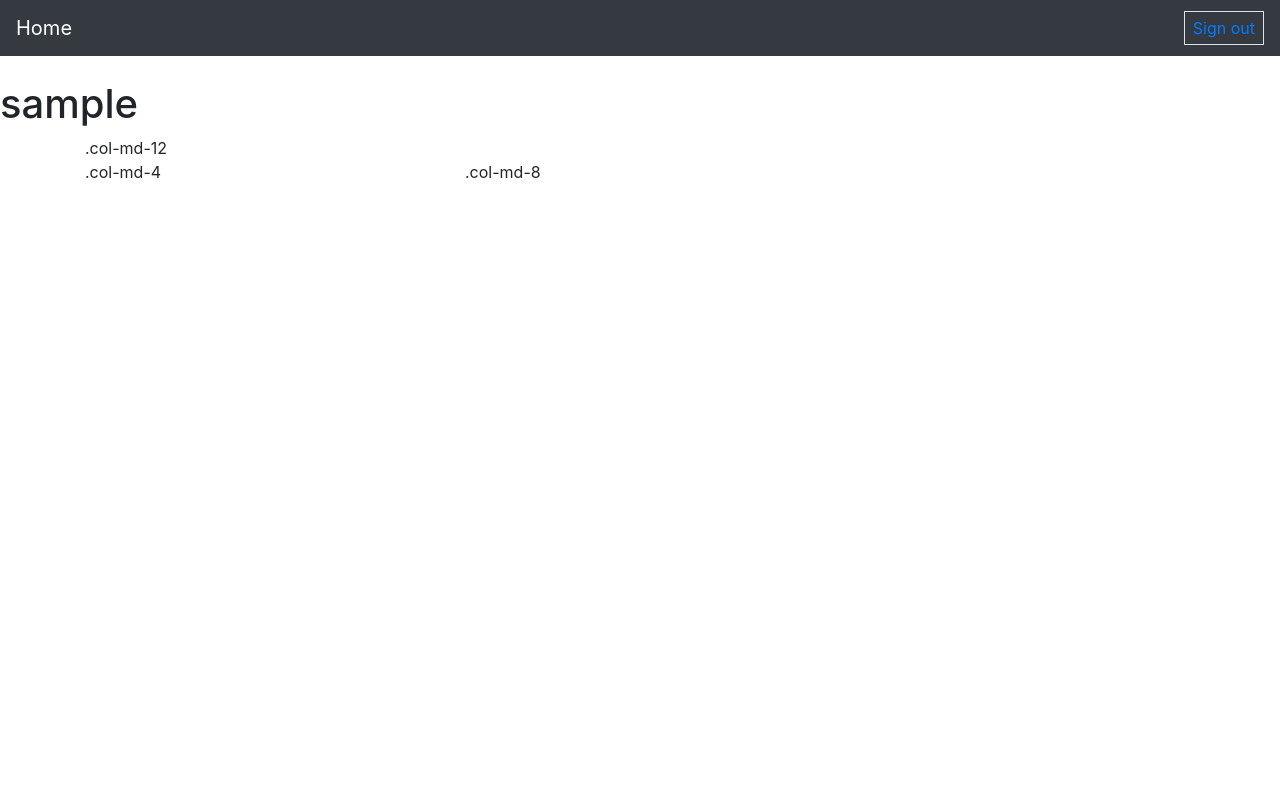
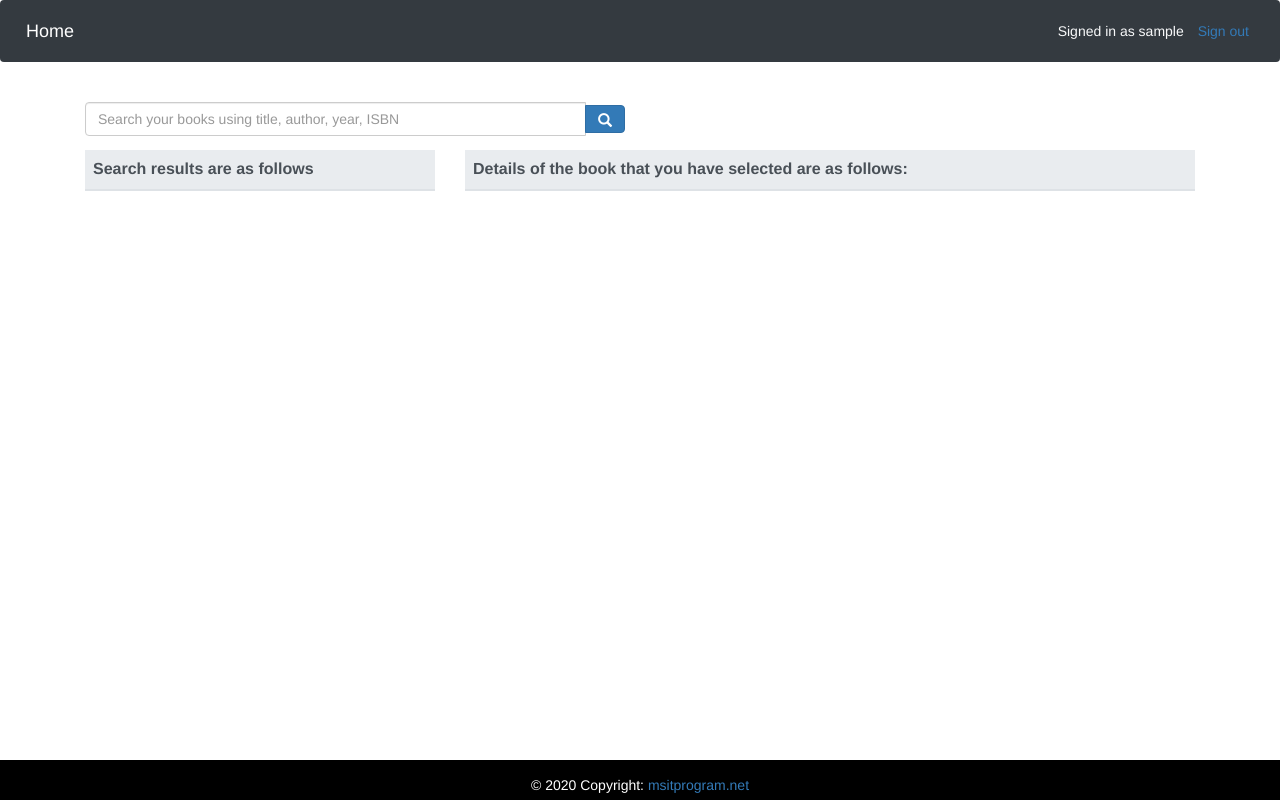
Before and after one commit to ndvssankar/Web-Programming, a Flask app: page /user_home in a window 1280 px wide. Run offline with Flask 2, Linux system fonts and the light colour scheme; the visitor is signed in with stand-in values (Sample User, id 1); lists and menus that the app fills with data are empty; some libraries are stand-ins or nearby versions.

Commit message:
Task1 and 2 are done

```diff
--- a/project1/application.py
+++ b/project1/application.py
@@ -1,11 +1,11 @@
 import os
-import search
 from flask import Flask, request, render_template, redirect
 from flask import url_for, session, flash, jsonify
 from models import *
 from datetime import datetime
 from sqlalchemy import and_
 from book_details import get_book_details
+from search import get_books
 from init_app import initialize_production_app
 from sqlalchemy import or_
 
@@ -70,7 +70,7 @@ def login():
     users = User.query.filter(and_(User.username==username, User.password==password)).all()
     if len(users) == 1:
         session["USERNAME"] = req.get("username")
-        return redirect(url_for("user_profile"))
+        return redirect(url_for("user_home"))
     else:
         flash("Invalid username or password")
         return redirect(url_for("register"))
@@ -109,27 +109,33 @@ def search():
 
 @app.route('/api/search/', methods=["POST"])
 def api_books():
-    content= request.get_json()
-    if 'type' in content and 'query' in content:
-        search_query= content['type'].strip()
-        books= search.get_books(search_query)
+    content = request.get_json()
+    print(content["type"])
+    if 'type' in content:
+        search_query = content['type'].strip()
+        books = get_books(search_query)
         if(len(books)==0):
+            print("Hello")
             return jsonify({"Error":"No Match Found"}), 422
         else:
             l=[]
             books_json={}
             for each in books:
                 d={}
-                d["isbn"]=each.isbn
+                d["isbn"] = each.isbn
+                d['title'] = each.title
                 l.append(d)
             books_json['books']=l
-            return jsonify(books_json)
+            return jsonify(books_json), 200
     else:
+        print("Hello................")
         return jsonify({"Error":"invalid search query"}), 422
 
-@app.route("/api/book/<isbn_number>")
-def book_details_web_api(isbn_number):
-    print("here...... ndv ... isbn:", isbn_number)
+# @app.route("/api/book/<isbn_number>", methods=["GET"])
+@app.route("/api/book", methods=["GET"])
+def book_details_web_api():
+    isbn_number = request.args.get("isbn_number")
+    print("In book_details", isbn_number)
     book = get_book_details(isbn_number)
     if book is None:
         return jsonify({"Error":"Invalid ISBN number"}), 422
@@ -137,6 +143,6 @@ def book_details_web_api(isbn_number):
         return jsonify({"ISBN" : book.isbn,
             "Title": book.title,
             "Author" : book.author,
-            "year" : int(book.year)}), 200
+            "Year" : int(book.year)}), 200
     else:
         return jsonify({"Error" : "Server not ready to serve api requestss"}), 500
--- a/project1/search.py
+++ b/project1/search.py
@@ -16,10 +16,10 @@ app.config["SQLALCHEMY_DATABASE_URI"] = os.getenv("DATABASE_URL")
 app.config["SQLALCHEMY_TRACK_MODIFICATIONS"] = False
 db.init_app(app)
 
-def get_books(searchWord):
+def get_books(searchWord = None):
         # print("Srch---"+searchWord)
         books = Book.query.filter(or_(Book.title==searchWord, Book.author==searchWord, Book.year==searchWord,Book.isbn==searchWord)).all()
-        # print(len(books))
+        print(len(books))
         if(len(books)==0):
             return [0,]
         else:
--- /dev/null
+++ b/project1/static/book_details.js
@@ -0,0 +1,39 @@
+// document.addEventListener("DOMContentLoaded", () => {
+//     document.querySelector('#book_details').onclick = () => {
+//         const request = new XMLHttpRequest();
+//         const isbn = document.querySelector("#isbn_number").value;
+//         request.open('POST', '/api/book/');
+//         request.onload = () => {
+//             const book_details = JSON.parse(request.responseText);
+//             if (book_details.success) {
+//                 const content = '<tr> <th scope="row">ISBN Number</th> <td> {{ book.isbn }}</td></tr>'
+//                 document.querySelector("#book_details").innerHTML = content;
+//             } else {
+//                 document.querySelector("#book_details").innerHTML = "Invalid ISBN Number"
+//             }
+//         }
+//         const data = data.append('isbn_number', isbn);
+//         request.send(data);
+//         return false;
+//     }
+// });
+
+function get_book_details(isbn_number) {
+    var xhr = new XMLHttpRequest();
+    xhr.open('GET', '/api/book?isbn_number='+isbn_number);
+    xhr.onload = function() {
+        if (xhr.status === 200) {
+            let s = JSON.parse(xhr.responseText);
+            const content = '<tr> <td scope="row">ISBN Number</td><td>' + s.ISBN + '</td></tr>' +
+                            '<tr> <td scope="row">Title</td><td>' + s.Title + '</td></tr>' +
+                            '<tr> <td scope="row">Auhtor</td><td>' + s.Author + '</td></tr>' +
+                            '<tr> <td scope="row">Year</td><td>' + s.Year + '</td></tr>'
+
+            document.querySelector("#book_details").innerHTML = content;
+        }
+        else {
+            document.querySelector("#book_details").innerHTML = "Invalid ISBN Number";
+        }
+    };
+    xhr.send();
+}
--- /dev/null
+++ b/project1/static/search.js
@@ -0,0 +1,24 @@
+function search_books() {
+    var xhr = new XMLHttpRequest();
+    var search_query = document.getElementById("txtSearch").value;
+    // alert("text is :" + value);
+    // xhr.open('GET', '/api/search?type='+search_query);
+    var theUrl = "/api/search"
+    xhr.open("POST", theUrl);
+    xhr.setRequestHeader("Content-Type", "application/json;charset=UTF-8");
+    xhr.send(JSON.stringify({ "type": search_query}));
+    xhr.onload = function() {
+        if (xhr.status === 200) {
+            let s = JSON.parse(xhr.responseText);
+            let json_array = s["books"];
+            var content = "";
+            for (x in json_array) {
+                content += '<tr> <th scope="row"> <a id="#book_details" href="#" onclick=get_book_details("'+ json_array[x]["isbn"] + '")>' + json_array[x]["title"] +'</a> </th> </tr>';
+            }
+            document.querySelector("#search_books").innerHTML = content;
+        } else {
+            document.querySelector("#search_books").innerHTML = "Invalid ISBN Number";
+        }
+    };
+    // xhr.send();
+}
--- /dev/null
+++ b/project1/templates/footer.html
@@ -0,0 +1,7 @@
+<footer class="page-footer font-small teal pt-3">
+    <!-- Copyright -->
+  <div class="footer-copyright text-center py-2">© 2020 Copyright:
+    <a href="https://mdbootstrap.com/">msitprogram.net</a>
+  </div>
+  <!-- Copyright -->
+</footer>
--- a/project1/templates/user_home.html
+++ b/project1/templates/user_home.html
@@ -1,20 +1,79 @@
 <html>
     <head>
+      <style>
+         .footer {
+          position: fixed;
+          left: 0;
+          bottom: 0;
+          width: 100%;
+          background-color: black;
+          color: white;
+          text-align: center;
+        }
+        </style>
         {% include 'scripts.html' %}
+        <script src = "{{url_for('static', filename='book_details.js') }}"></script>
+        <script src = "{{url_for('static', filename='search.js') }}"></script>
+        <link href="https://maxcdn.bootstrapcdn.com/bootstrap/3.3.7/css/bootstrap.min.css" rel="stylesheet"/>
     </head>
     <body>
         {% include 'usernavbar.html' %}
         </br>
-        <h1>{{ username }}</h1>
+        <!-- <h1>{{ username }}</h1> -->
 
         <div class="container">
           <div class="row">
-            <div class="col-md-12">.col-md-12</div>
+            <div class="col-md-6">
+            <form action="#" method="GET">
+              <div class="input-group">
+                <input type="text" class="form-control" placeholder="Search your books using title, author, year, ISBN" id="txtSearch"/>
+                <div class="input-group-btn">
+                  <button class="btn btn-primary" type="submit" onClick="search_books()">
+                    <span class="glyphicon glyphicon-search"></span>
+                  </button>
+                </div>
+              </div>
+            </form>
+            </div>
           </div>
           <div class="row">
-            <div class="col-md-4">.col-md-4</div>
-            <div class="col-md-8">.col-md-8</div>
+            <div class="col-md-4">
+              <table class="table">
+                <thead class="thead-light">
+                  <tr>
+                    <th>Search results are as follows</th>
+                  </tr>
+                </thead>
+                <tbody id="search_books">
+
+                  <!-- <tr scope="row">
+                    <td>
+                      <a id="#book_details" href="#" onclick='get_book_details("1416949658")'>The Dark Is Rising</a>
+                    </td>
+                  </tr> -->
+                </tbody>
+              </table>
+            </div>
+
+            <!-- /api/book?isbn_number=1416949658 -->
+
+            <!-- Div for book details -->
+            <div class="col-md-8">
+              <table class="table">
+                <thead class="thead-light">
+                    <tr>
+                      <th scope="col" colspan=2>Details of the book that you have selected are as follows:</th>
+                    </tr>
+                  </thead>
+                  <tbody id="book_details"></tbody>
+                </table>
+            </div>
+            <!-- end of div for book details -->
           </div>
+        </div>
+
+        <div class="footer">
+          {% include 'footer.html' %}
         </div>
     </body>
 </html>
--- a/project1/templates/usernavbar.html
+++ b/project1/templates/usernavbar.html
@@ -1,4 +1,5 @@
 <nav class="navbar navbar-expand-lg navbar-dark bg-dark">
+
     <a class="navbar-brand" href="index.html">Home</a>
     <button class="navbar-toggler" type="button" data-toggle="collapse" data-target="#navbarNavAltMarkup" aria-controls="navbarNavAltMarkup" aria-expanded="false" aria-label="Toggle navigation">
         <span class="navbar-toggler-icon"></span>
@@ -8,10 +9,16 @@
 
         </div>
     </div>
-    <a href="/logout"
-        class="HeaderMenu-link d-inline-block no-underline border border-gray-dark rounded-1 px-2 py-1"
-        data-hydro-click="{&quot;event_type&quot;:&quot;authentication.click&quot;,&quot;payload&quot;:{&quot;location_in_page&quot;:&quot;site header menu&quot;,&quot;repository_id&quot;:null,&quot;auth_type&quot;:&quot;SIGN_UP&quot;,&quot;originating_url&quot;:&quot;https://github.com/join?source=header-home&quot;,&quot;user_id&quot;:null}}" data-hydro-click-hmac="4162ee8c3289191650555b33b14b28add5002451e4ed34b94a7a5bc7c4a828e3"
-        data-ga-click="(Logged out) Header, clicked Sign up, text:sign-up">
-        Sign&nbsp;out
-    </a>
+    <!-- <p class="text-light bg-dark">.text-light</p> -->
+    <div class="mr-3">
+        <!-- <div class="js-selected-navigation-item"> -->
+            <span class="js-selected-navigation-item mr-3 text-light bg-dark">Signed in as {{ username }}</span>
+        <!-- </div> -->
+        <a href="/logout"
+            class="js-selected-navigation-item Header-link mr-3"
+            data-hydro-click="{&quot;event_type&quot;:&quot;authentication.click&quot;,&quot;payload&quot;:{&quot;location_in_page&quot;:&quot;site header menu&quot;,&quot;repository_id&quot;:null,&quot;auth_type&quot;:&quot;SIGN_UP&quot;,&quot;originating_url&quot;:&quot;https://github.com/join?source=header-home&quot;,&quot;user_id&quot;:null}}" data-hydro-click-hmac="4162ee8c3289191650555b33b14b28add5002451e4ed34b94a7a5bc7c4a828e3"
+            data-ga-click="(Logged out) Header, clicked Sign up, text:sign-up">
+            Sign&nbsp;out
+        </a>
+    </div>
 </nav>
```
